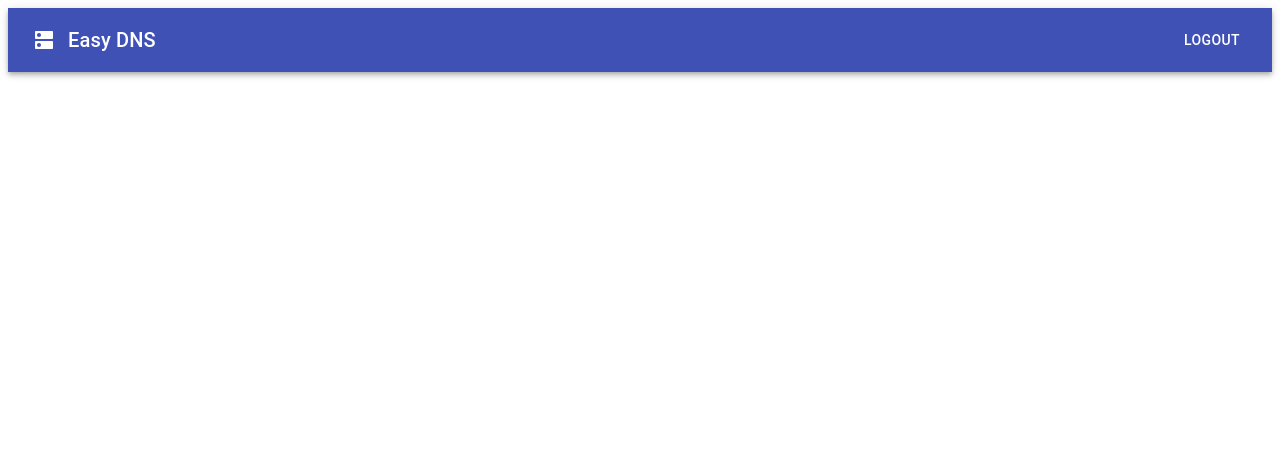
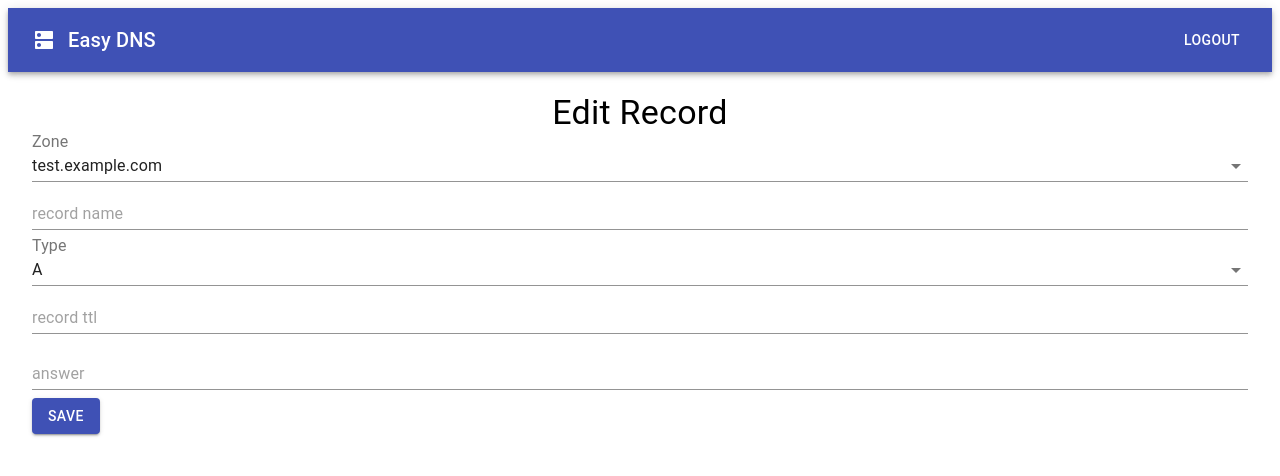
Before and after one commit to ribeiro-rodrigo/easy-dns-ui, a React (Create React App) app: page /edit-record in a window 1280 px wide. Shown: the top 476 px of the page. Built offline with nearby package versions, Linux system fonts and the light colour scheme.

Commit message:
implementando a tela de edicao de registros

```diff
--- a/src/components/RouterComponent.jsx
+++ b/src/components/RouterComponent.jsx
@@ -3,6 +3,7 @@ import React from 'react';
 
 import ListDnsRecordsComponent from './dns_records/ListDnsRecordsComponent'
 import AddDnsRecordComponent from './dns_records/AddDnsRecordComponent'
+import EditDnsRecordComponent from './dns_records/EditDnsRecordComponent'
 
 const AppRouter = () => (
     <div style={style}>
@@ -11,6 +12,7 @@ const AppRouter = () => (
                 <Route path="/" exact component={ListDnsRecordsComponent} />
                 <Route path="/records" exact component={ListDnsRecordsComponent} />
                 <Route path="/add-record" component={AddDnsRecordComponent} />
+                <Route path="/edit-record" component={EditDnsRecordComponent} />
             </Switch>
         </Router>
     </div>
--- /dev/null
+++ b/src/components/dns_records/EditDnsRecordComponent.jsx
@@ -0,0 +1,89 @@
+import React, { Component } from 'react'
+import TextField from '@material-ui/core/TextField';
+import Select from '@material-ui/core/Select'
+import MenuItem from '@material-ui/core/MenuItem'
+import InputLabel from "@material-ui/core/InputLabel"
+import Button from '@material-ui/core/Button';
+import Typography from '@material-ui/core/Typography';
+
+class EditDnsRecordComponent extends Component {
+    constructor(props) {
+        super(props);
+        this.state = {
+            zone: '',
+            name: '',
+            type: '',
+            ttl: '',
+            answer: '',
+            message: null
+        }
+
+        this.saveRecord = this.saveRecord.bind(this);
+        this.loadRecord = this.loadRecord.bind(this);
+    }
+
+    componentDidMount() {
+        this.loadRecord()
+    }
+
+    loadRecord() {
+        this.setState(
+            {
+                zone: 'test.example.com',
+                name: '',
+                type: 'A',
+                ttl: '',
+                answer: '',
+                message: null
+            }
+        )
+    }
+
+    saveRecord() {
+
+    }
+
+    onChange = (e) =>
+        this.setState({ [e.target.name]: e.target.value });
+
+    render() {
+        return (
+
+            <div>
+                <Typography variant="h4" style={style}>Edit Record</Typography>
+                <form>
+                    <InputLabel id="zone">Zone</InputLabel>
+                    <Select name="zone" labelId="zone" id="zone-select" value={this.state.zone}
+                        onChange={this.onChange} fullWidth>
+                        <MenuItem value="test.example.com">test.example.com</MenuItem>
+                        <MenuItem value="test2.example.com">test2.example.com</MenuItem>
+                    </Select>
+                    <TextField type="text" placeholder="record name" fullWidth margin="normal"
+                        name="name" value={this.state.name} />
+                    <InputLabel id="type">Type</InputLabel>
+                    <Select name="type" labelId="type" id="type-select" value={this.state.type}
+                        onChange={this.onChange} fullWidth>
+                        <MenuItem value="A">A</MenuItem>
+                        <MenuItem value="CNAME">CNAME</MenuItem>
+                        <MenuItem value="MX">MX</MenuItem>
+                        <MenuItem value="NS">NS</MenuItem>
+                        <MenuItem value="AAAA">AAAA</MenuItem>
+                    </Select>
+                    <TextField type="text" placeholder="record ttl" fullWidth margin="normal"
+                        name="ttl" value={this.state.ttl} />
+                    <TextField type="text" placeholder="answer" fullWidth margin="normal"
+                        name="answer" value={this.state.answer} />
+                    <Button variant="contained" color="primary" onClick={this.saveRecord}>Save</Button>
+                </form>
+            </div>
+        )
+    }
+}
+
+
+const style = {
+    display: 'flex',
+    justifyContent: 'center'
+}
+
+export default EditDnsRecordComponent;
--- a/src/components/dns_records/ListDnsRecordsComponent.jsx
+++ b/src/components/dns_records/ListDnsRecordsComponent.jsx
@@ -21,6 +21,7 @@ class ListDnsRecordsComponent extends Component {
 
         this.reloadRecordsList = this.reloadRecordsList.bind(this);
         this.addRecord = this.addRecord.bind(this);
+        this.editRecord = this.editRecord.bind(this);
     }
 
     async componentDidMount() {
@@ -36,6 +37,10 @@ class ListDnsRecordsComponent extends Component {
 
     addRecord() {
         this.props.history.push('/add-record')
+    }
+
+    editRecord(record) {
+        this.props.history.push('/edit-record');
     }
 
     render() {
@@ -62,7 +67,7 @@ class ListDnsRecordsComponent extends Component {
                                     <TableCell align="right">{record.type}</TableCell>
                                     <TableCell align="right">{record.ttl}</TableCell>
                                     <TableCell align="right">{record.answer}</TableCell>
-                                    <TableCell align="right">
+                                    <TableCell align="right" onClick={() => this.editRecord(record)}>
                                         <CreateIcon />
                                     </TableCell>
                                     <TableCell align="right">
```
